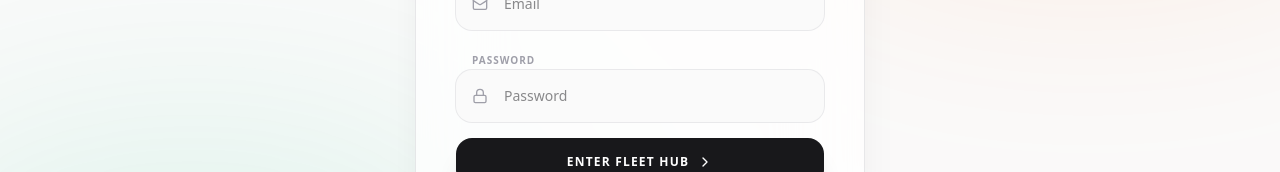
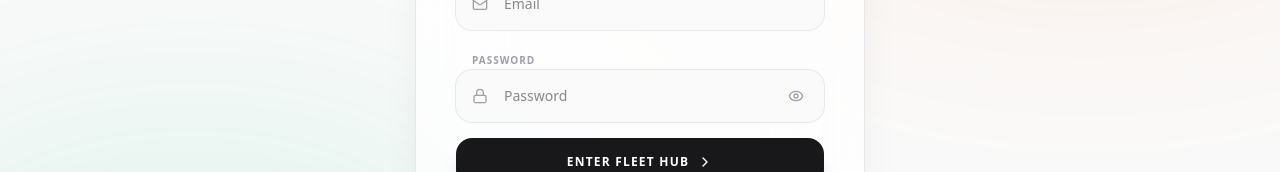
Before and after one commit to KingshukChatterjee007/Sys_Logger, a Next.js app in the folder frontend/: page /login in a window 1280 px wide. Shown: the part 352-524 px from the top of the page. Built offline with nearby package versions, Linux system fonts and the light colour scheme.

Commit message:
ui changes

```diff
--- a/frontend/src/app/login/page.tsx
+++ b/frontend/src/app/login/page.tsx
@@ -2,7 +2,7 @@
 
 import React, { useState } from 'react';
 import { motion } from 'framer-motion';
-import { Activity, Lock, Mail, ChevronRight, AlertCircle } from 'lucide-react';
+import { Activity, Lock, Mail, ChevronRight, AlertCircle, Eye, EyeOff } from 'lucide-react';
 import { useAuth } from '../components/AuthContext';
 import Link from 'next/link';
 
@@ -11,6 +11,7 @@
     const [password, setPassword] = useState('');
     const [error, setError] = useState('');
     const [loading, setLoading] = useState(false);
+    const [showPassword, setShowPassword] = useState(false);
     const { login } = useAuth();
 
     const handleSubmit = async (e: React.FormEvent) => {
@@ -82,13 +83,20 @@
                             <div className="relative">
                                 <Lock className="absolute left-4 top-1/2 -translate-y-1/2 w-4 h-4 text-zinc-400" />
                                 <input
-                                    type="password"
+                                    type={showPassword ? "text" : "password"}
                                     value={password}
                                     onChange={(e) => setPassword(e.target.value)}
-                                    className="w-full bg-zinc-50 border-none ring-1 ring-zinc-200/80 rounded-2xl py-4 pl-12 pr-4 text-sm text-zinc-900 focus:ring-2 focus:ring-orange-500/20 transition-all font-medium"
+                                    className="w-full bg-zinc-50 border-none ring-1 ring-zinc-200/80 rounded-2xl py-4 pl-12 pr-12 text-sm text-zinc-900 focus:ring-2 focus:ring-orange-500/20 transition-all font-medium"
                                     placeholder="Password"
                                     required
                                 />
+                                <button
+                                    type="button"
+                                    onClick={() => setShowPassword(!showPassword)}
+                                    className="absolute right-4 top-1/2 -translate-y-1/2 text-zinc-400 hover:text-zinc-600 transition-colors p-1"
+                                >
+                                    {showPassword ? <EyeOff className="w-4 h-4" /> : <Eye className="w-4 h-4" />}
+                                </button>
                             </div>
                         </div>
 
--- a/frontend/src/app/page.tsx
+++ b/frontend/src/app/page.tsx
@@ -47,8 +47,8 @@
                 console.error("Error fetching pricing, applying fallback plans:", err);
                 setPlans([
                     { plan_id: 1, name: "Free", slug: "free", price_monthly: 0, node_limit: 1, features: ["1 Active Node", "Real-time Telemetry", "Basic Support"], is_active: true },
-                    { plan_id: 2, name: "Pro", slug: "pro", price_monthly: 49, node_limit: 100, features: ["100 Active Nodes", "Advanced Metrics", "Priority Support"], is_active: true },
-                    { plan_id: 3, name: "Business", slug: "business", price_monthly: 199, node_limit: 99999, features: ["Unlimited Nodes", "Global Fleet Control", "24/7 Support"], is_active: true }
+                    { plan_id: 2, name: "Pro", slug: "pro", price_monthly: 99, node_limit: 10, features: ["10 Active Nodes", "Advanced Metrics", "Priority Support"], is_active: true },
+                    { plan_id: 3, name: "Business", slug: "business", price_monthly: 199, node_limit: 50, features: ["50 Nodes", "Global Fleet Control", "24/7 Support"], is_active: true }
                 ]);
             })
 
@@ -61,8 +61,11 @@
     }, [])
 
     const handlePayment = async (plan: PricingPlan) => {
-        if (plan.price_monthly === 0) {
-            window.location.href = '/login';
+        // Robust check for free plan
+        if (Number(plan.price_monthly) === 0) {
+            // If it's the free plan, we just redirect to login/register or fleet if already logged in
+            const token = typeof window !== 'undefined' ? localStorage.getItem('token') : null;
+            window.location.href = token ? '/fleet' : '/login';
             return;
         }
 
--- a/frontend/src/app/register/page.tsx
+++ b/frontend/src/app/register/page.tsx
@@ -2,7 +2,7 @@
 
 import React, { useState } from 'react';
 import { motion } from 'framer-motion';
-import { Activity, Lock, Mail, ChevronRight, AlertCircle, User, Briefcase, CheckCircle2 } from 'lucide-react';
+import { Activity, Lock, Mail, ChevronRight, AlertCircle, User, Briefcase, CheckCircle2, Eye, EyeOff } from 'lucide-react';
 import Link from 'next/link';
 import { useRouter } from 'next/navigation';
 
@@ -14,6 +14,7 @@
     const [error, setError] = useState('');
     const [success, setSuccess] = useState(false);
     const [loading, setLoading] = useState(false);
+    const [showPassword, setShowPassword] = useState(false);
     const router = useRouter();
 
     const handleSubmit = async (e: React.FormEvent) => {
@@ -141,13 +142,20 @@
                             <div className="relative">
                                 <Lock className="absolute left-4 top-1/2 -translate-y-1/2 w-4 h-4 text-zinc-400" />
                                 <input
-                                    type="password"
+                                    type={showPassword ? "text" : "password"}
                                     value={password}
                                     onChange={(e) => setPassword(e.target.value)}
-                                    className="w-full bg-zinc-50 border-none ring-1 ring-zinc-200/80 rounded-2xl py-4 pl-12 pr-4 text-sm text-zinc-900 focus:ring-2 focus:ring-orange-500/20 transition-all font-medium"
+                                    className="w-full bg-zinc-50 border-none ring-1 ring-zinc-200/80 rounded-2xl py-4 pl-12 pr-12 text-sm text-zinc-900 focus:ring-2 focus:ring-orange-500/20 transition-all font-medium"
                                     placeholder="Password"
                                     required
                                 />
+                                <button
+                                    type="button"
+                                    onClick={() => setShowPassword(!showPassword)}
+                                    className="absolute right-4 top-1/2 -translate-y-1/2 text-zinc-400 hover:text-zinc-600 transition-colors p-1"
+                                >
+                                    {showPassword ? <EyeOff className="w-4 h-4" /> : <Eye className="w-4 h-4" />}
+                                </button>
                             </div>
                         </div>
 
```
Also changed, not shown: 1 other file (tests, documents, lock files or other folders).
